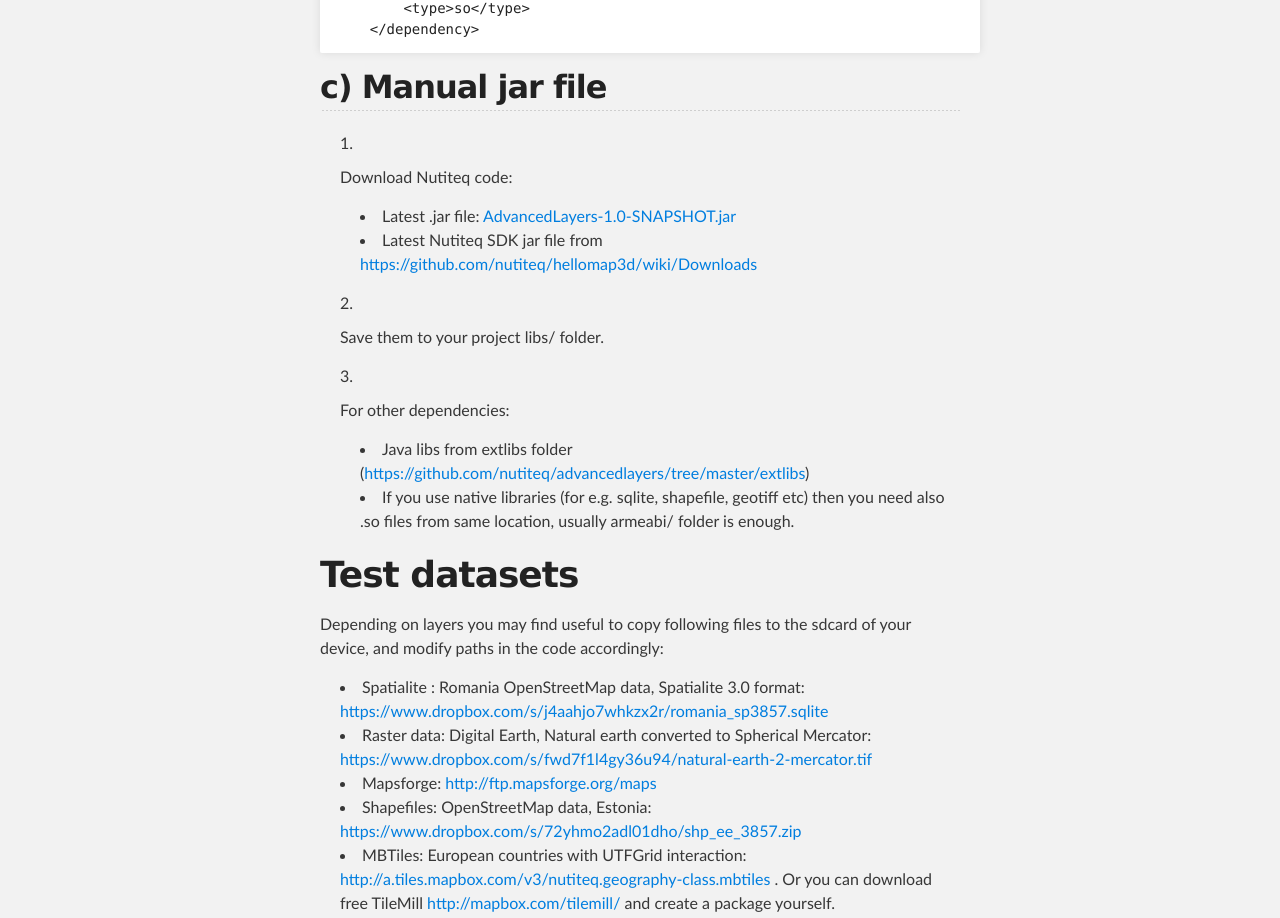
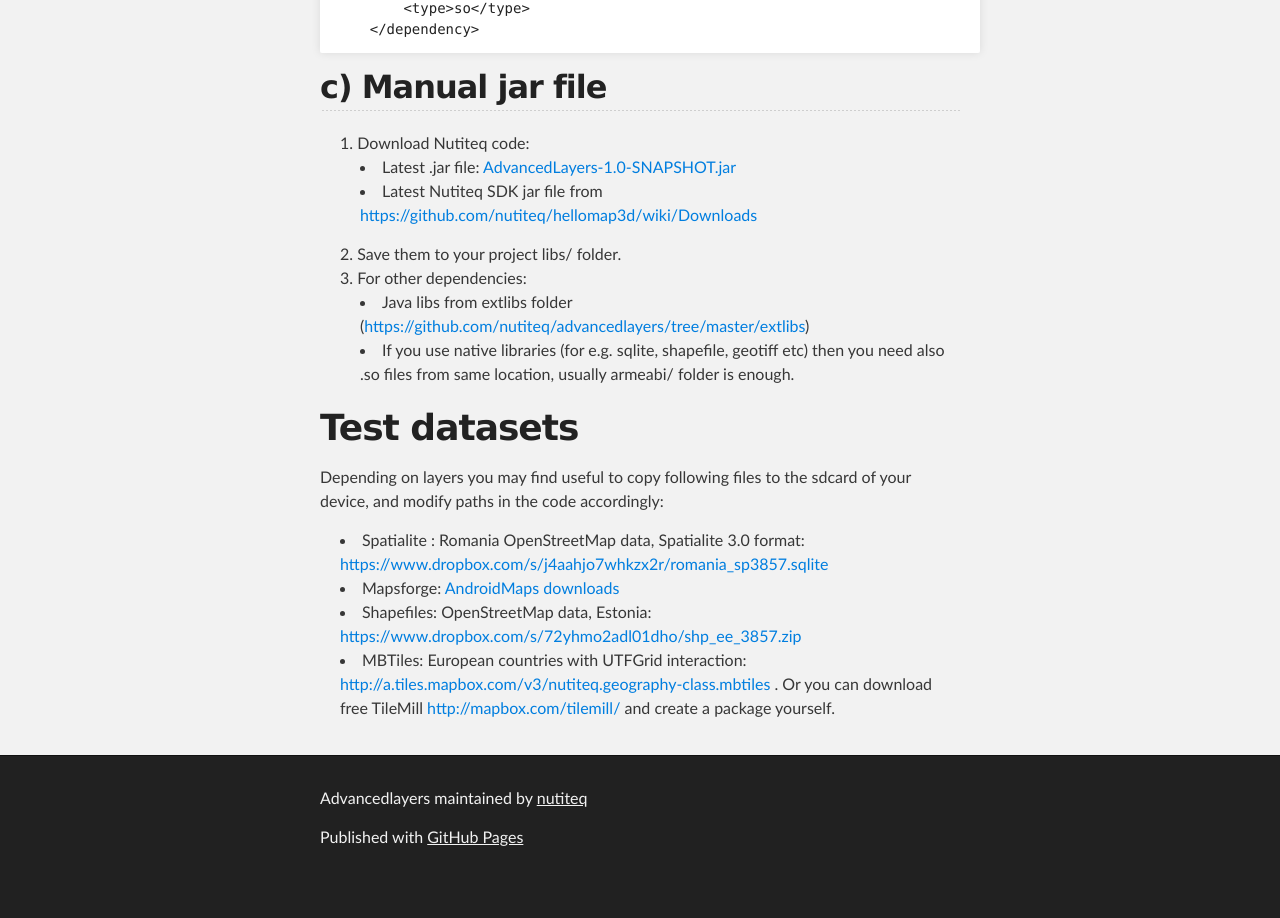
Before and after one commit to nutiteq/advancedlayers, a plain HTML site: page index.html in a window 1280 px wide. Shown: the part 3174-4092 px from the top of the page. After the commit the page ends 4058 px from the top, so only its background shows below. Drawn offline with Linux system fonts and the light colour scheme.

Commit message:
fix of some 404

```diff
--- a/index.html
+++ b/index.html
@@ -172,7 +172,7 @@ dependencies {
 
 <ol>
 <li>
-<p>Download Nutiteq code:</p>
+Download Nutiteq code:
 
 <ul>
 <li>Latest .jar file: <a href="https://github.com/nutiteq/hellomap3d/blob/master/AdvancedMap3D/extlibs/AdvancedLayers-1.0-SNAPSHOT.jar?raw=true">AdvancedLayers-1.0-SNAPSHOT.jar</a> </li>
@@ -180,9 +180,9 @@ dependencies {
 </li>
 </ul>
 </li>
-<li><p>Save them to your project libs/ folder. </p></li>
+<li>Save them to your project libs/ folder.</li>
 <li>
-<p>For other dependencies: </p>
+For other dependencies:
 
 <ul>
 <li>Java libs from extlibs folder (<a href="https://github.com/nutiteq/advancedlayers/tree/master/extlibs">https://github.com/nutiteq/advancedlayers/tree/master/extlibs</a>)</li>
@@ -197,9 +197,7 @@ dependencies {
 <ul>
 <li>Spatialite : Romania OpenStreetMap data, Spatialite 3.0 format: <a href="https://www.dropbox.com/s/j4aahjo7whkzx2r/romania_sp3857.sqlite">https://www.dropbox.com/s/j4aahjo7whkzx2r/romania_sp3857.sqlite</a>
 </li>
-<li>Raster data: Digital Earth, Natural earth converted to Spherical Mercator: <a href="https://www.dropbox.com/s/fwd7f1l4gy36u94/natural-earth-2-mercator.tif">https://www.dropbox.com/s/fwd7f1l4gy36u94/natural-earth-2-mercator.tif</a>
-</li>
-<li>Mapsforge: <a href="http://ftp.mapsforge.org/maps">http://ftp.mapsforge.org/maps</a>
+<li>Mapsforge: <a href="http://www.androidmaps.co.uk/">AndroidMaps downloads</a>
 </li>
 <li>Shapefiles: OpenStreetMap data, Estonia: <a href="https://www.dropbox.com/s/72yhmo2adl01dho/shp_ee_3857.zip">https://www.dropbox.com/s/72yhmo2adl01dho/shp_ee_3857.zip</a>
 </li>
```
